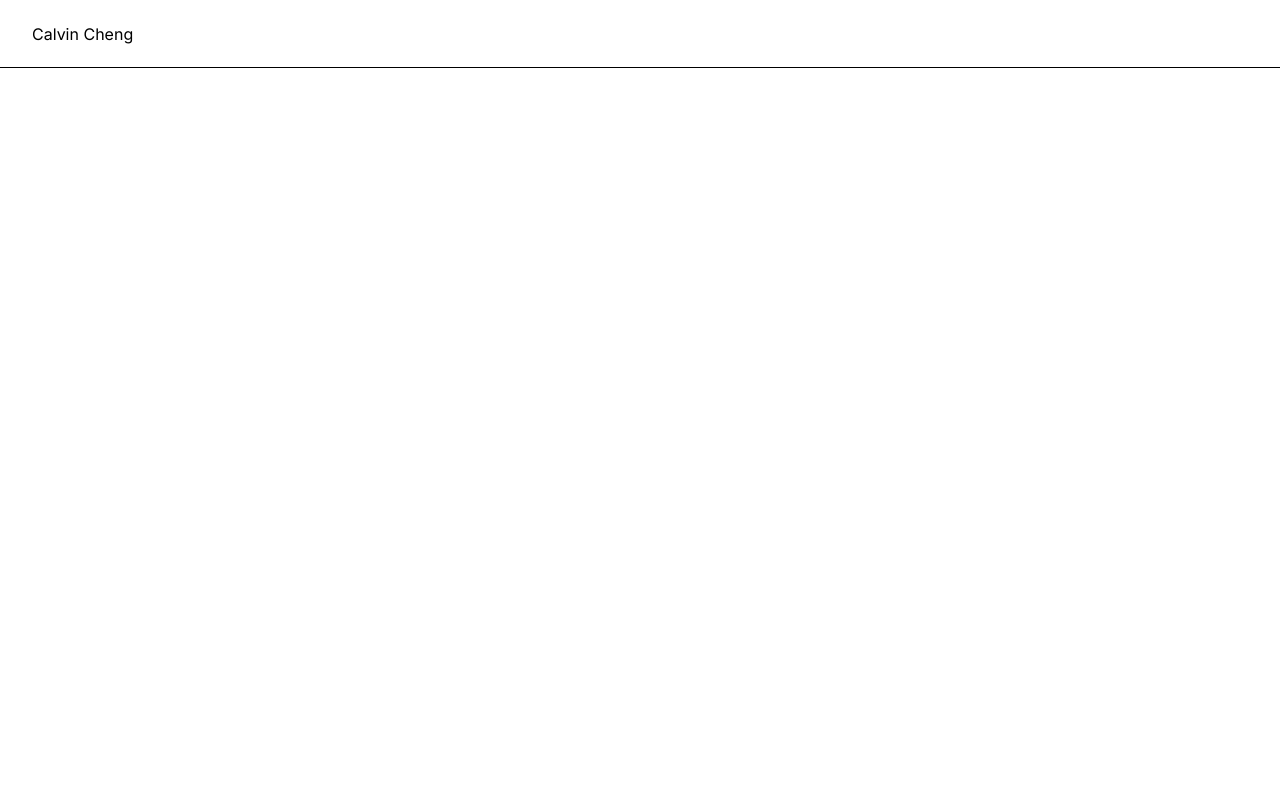
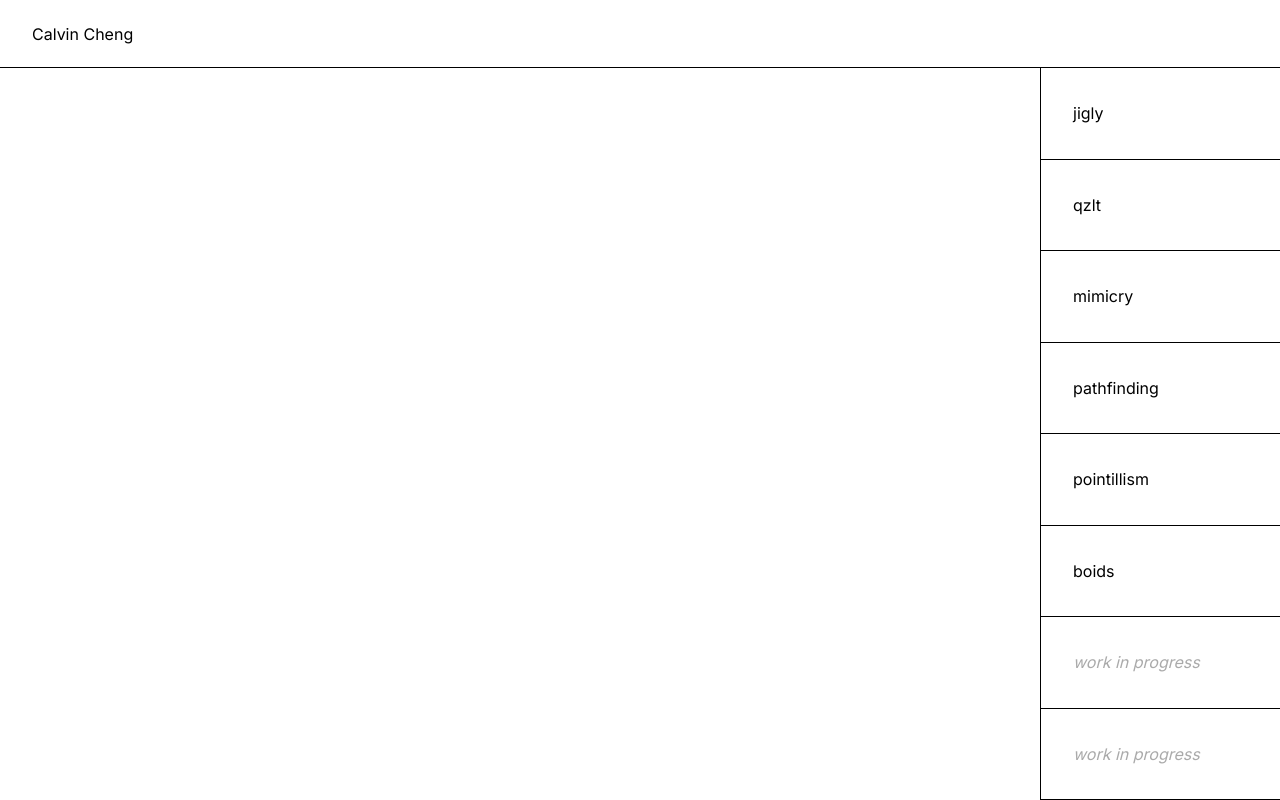
Before and after one commit to calvincheng/calvincheng.github.io, a React (Vite) app: page / in a window 1280 px wide. Built offline with nearby package versions, Linux system fonts and the light colour scheme.

Commit message:
Add initial Projects component

```diff
--- a/src/App.tsx
+++ b/src/App.tsx
@@ -1,16 +1,34 @@
 /** @jsxImportSource @emotion/react */
 import { css } from "@emotion/react";
-import { MenuBar } from "components";
+import { MenuBar, Projects } from "components";
 
 function App() {
   return (
     <div
       css={css`
+        position: relative;
+        top: 0;
+        left: 0;
         height: 100vh;
         width: 100vw;
+        flex-direction: column;
+        justify-content: space-between;
       `}
     >
       <MenuBar />
+      <div
+        css={css`
+          height: calc(100vh - 68px);
+          width: 100vw;
+          display: flex;
+          justify-content: space-between;
+          position: absolute;
+          top: 68px;
+        `}
+      >
+        <div />
+        <Projects />
+      </div>
     </div>
   );
 }
--- a/src/components/MenuBar/index.tsx
+++ b/src/components/MenuBar/index.tsx
@@ -9,9 +9,8 @@ const MenuBar = () => {
   return (
     <nav
       css={css`
-        position: fixed;
+        position: absolute;
         top: 0;
-        left: 0;
         width: 100vw;
         height: 68px;
 
--- /dev/null
+++ b/src/components/Projects/index.tsx
@@ -0,0 +1,99 @@
+/** @jsxImportSource @emotion/react */
+import { css } from "@emotion/react";
+
+const projects = [
+  {
+    name: "jigly",
+    link: "https://github.com/calvincheng/jigly",
+    active: true,
+  },
+  {
+    name: "qzlt",
+    link: "https://github.com/calvincheng/qzlt",
+    active: true,
+  },
+  {
+    name: "mimicry",
+    link: "https://github.com/calvincheng/mimicry",
+    active: true,
+  },
+  {
+    name: "pathfinding",
+    link: "https://github.com/calvincheng/pathfinding",
+    active: true,
+  },
+  {
+    name: "pointillism",
+    link: "https://github.com/calvincheng/pointillism",
+    active: true,
+  },
+  {
+    name: "boids",
+    link: "https://github.com/calvincheng/boids",
+    active: true,
+  },
+  {
+    name: "work in progress",
+    link: "#",
+    active: false,
+  },
+  {
+    name: "work in progress",
+    link: "#",
+    active: false,
+  },
+];
+
+const Project = ({ project }: any) => {
+  return (
+    <div
+      css={css`
+        flex-grow: 1;
+        width: 100%;
+        border-left: 1px solid black;
+        border-bottom: 1px solid black;
+      `}
+    >
+      <a target={project.active ? "_blank" : ""} href={project.link}>
+        <div
+          css={css`
+            position: relative;
+            padding: 32px;
+            display: flex;
+            width: 100%;
+            height: 100%;
+            align-items: center;
+          `}
+        >
+          <span
+            css={css`
+              color: ${!project.active ? "#AAAAAA" : "black"};
+              font-style: ${!project.active ? "italic" : "none"};
+            `}
+          >
+            {project.name}
+          </span>
+        </div>
+      </a>
+    </div>
+  );
+};
+
+const Projects = () => {
+  return (
+    <div
+      css={css`
+        display: flex;
+        height: 100%;
+        flex-direction: column;
+        width: 240px;
+      `}
+    >
+      {projects.map((project) => (
+        <Project project={project} />
+      ))}
+    </div>
+  );
+};
+
+export default Projects;
--- a/src/components/index.tsx
+++ b/src/components/index.tsx
@@ -1,3 +1,4 @@
 import MenuBar from "./MenuBar";
+import Projects from "./Projects";
 
-export { MenuBar };
+export { MenuBar, Projects };
```
